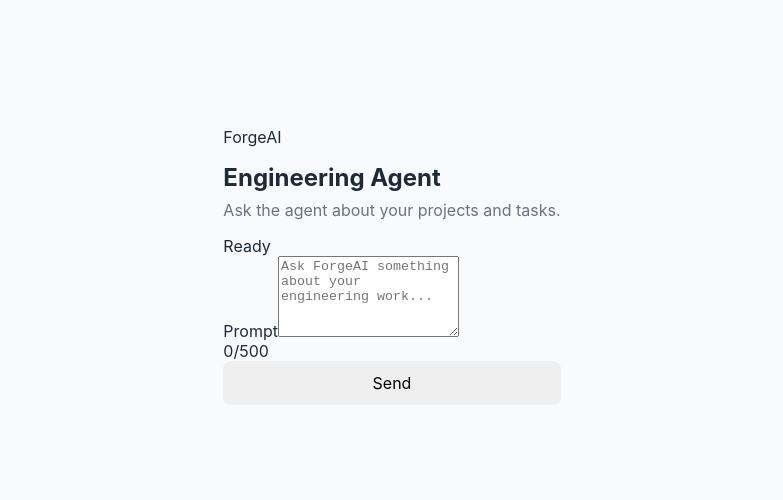
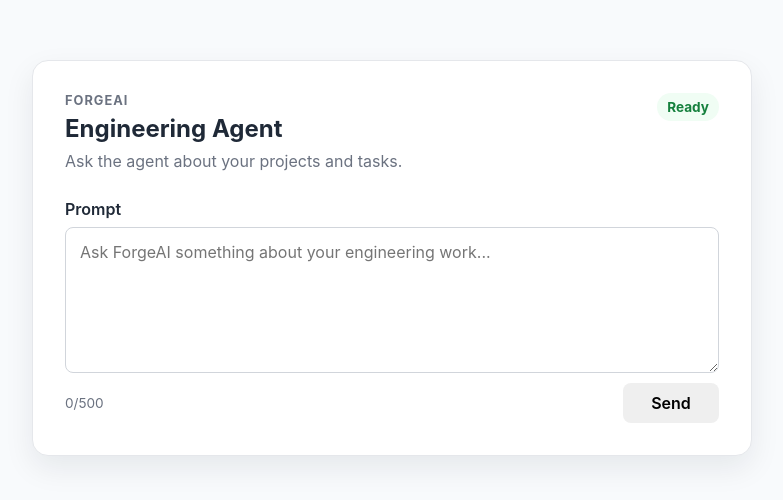
Before and after one commit to Nishit-8/forge-ai, a React (Vite) app in the folder apps/web/: page / in a window 1280 px wide. Shown: the part 142-642 px from the top of the page, without its empty margins (248-1031 px from the left). Built offline with nearby package versions, Linux system fonts and the light colour scheme.

Commit message:
feat: style agent ui

```diff
--- a/apps/web/src/styles.css
+++ b/apps/web/src/styles.css
@@ -19,8 +19,8 @@
   padding: 24px;
 }
 
-.runtime-card {
-  width: min(560px, 100%);
+.agent-card {
+  width: min(720px, 100%);
   padding: 32px;
   border: 1px solid #e5e7eb;
   border-radius: 16px;
@@ -28,40 +28,90 @@
   box-shadow: 0 12px 30px rgba(15, 23, 42, 0.08);
 }
 
+.agent-header {
+  display: flex;
+  align-items: flex-start;
+  justify-content: space-between;
+  gap: 24px;
+  margin-bottom: 28px;
+}
+
+.eyebrow {
+  margin: 0 0 6px;
+  font-size: 0.8rem;
+  font-weight: 700;
+  letter-spacing: 0.08em;
+  text-transform: uppercase;
+  color: #6b7280;
+}
+
 h1 {
   margin: 0;
 }
 
 .subtitle {
-  margin-top: 8px;
+  margin: 8px 0 0;
   color: #6b7280;
 }
 
-.runtime-status {
-  display: grid;
-  gap: 12px;
-  margin: 24px 0;
+.status-badge {
+  flex: 0 0 auto;
+  padding: 6px 10px;
+  border-radius: 999px;
+  background: #f0fdf4;
+  color: #15803d;
+  font-size: 0.85rem;
+  font-weight: 700;
 }
 
-.runtime-status div {
-  display: flex;
-  justify-content: space-between;
-  padding: 12px 16px;
-  border-radius: 8px;
-  background: #f3f4f6;
+label {
+  display: block;
+  margin-bottom: 8px;
+  font-weight: 600;
 }
 
-.runtime-status strong {
-  color: #15803d;
+textarea {
+  display: block;
+  width: 100%;
+  resize: vertical;
+  min-height: 120px;
+  padding: 12px 14px;
+  border: 1px solid #d1d5db;
+  border-radius: 8px;
+  font: inherit;
+  line-height: 1.5;
+}
+
+textarea:focus {
+  outline: 2px solid #93c5fd;
+  outline-offset: 1px;
+}
+
+textarea:disabled {
+  background: #f9fafb;
+}
+
+.prompt-footer {
+  display: flex;
+  align-items: center;
+  justify-content: space-between;
+  gap: 16px;
+  margin-top: 10px;
+}
+
+.prompt-footer > span {
+  color: #6b7280;
+  font-size: 0.85rem;
 }
 
 button {
-  width: 100%;
-  padding: 12px 16px;
+  min-width: 96px;
+  padding: 10px 16px;
   border: 0;
   border-radius: 8px;
   cursor: pointer;
   font: inherit;
+  font-weight: 600;
 }
 
 button:disabled {
@@ -87,3 +137,13 @@
 .error {
   background: #fef2f2;
 }
+
+@media (max-width: 560px) {
+  .agent-card {
+    padding: 24px;
+  }
+
+  .agent-header {
+    flex-direction: column;
+  }
+}
```
